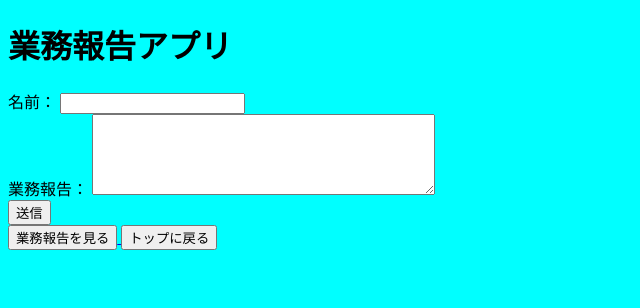
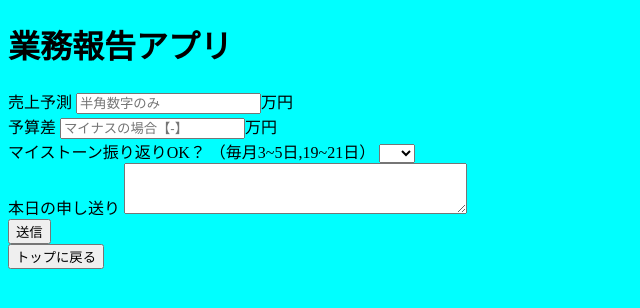
Before and after one commit to hi-me-yu/unit-link, a Flask app: page /form in a window 1280 px wide. Shown: the top 308 px of the page, without its empty margins (0-640 px from the left). Run offline with Flask 3, Linux system fonts and the light colour scheme.

Commit message:
ログイン機能実装前

```diff
--- a/flaskr/main.py
+++ b/flaskr/main.py
@@ -3,30 +3,49 @@ from flask import render_template, request, redirect, url_for, json #HTMLのデ
 import gspread  #gspreadモジュールをインポート
 import os
 from google.oauth2.service_account import Credentials
+from datetime import date, datetime
 
+branch_map = {
+    "127.0.0.1": "c事業所"
+    # 必要に応じて追加
+}
 
-json_file_path = os.environ["GOOGLE_APPLICATION_CREDENTIALS"]
+json_file_path = "spread-sheet-test.json"
 
-scopes = ["https://www.googleapis.com/auth/spreadsheets"]
+scopes = ["https://www.googleapis.com/auth/spreadsheets"] #スコープ：どの範囲でまでその権限・影響を及ばせるか 今回のパターンで行くとスプレッドシートの読み書きが行える
 
+# from_service_account_file関数に引数json_file_path, scopes=scopesを渡すことでクラスメソッドとしてCredentialsクラスに値を渡しインスタンス変数を設定。
+# グーグルアカウントの認証管理をするクラスメソッド
 credentials = Credentials.from_service_account_file(
-    json_file_path, scopes=scopes
-)
+    json_file_path, scopes=scopes)
 
+# authorizeはgspreadモジュールの関数。「この認証情報を使って、スプレッドシートを操作する許可をください！」というリクエストを送る
+# 認証されたらClientを返し、gspread.Clientオブジェクトとしてスプレッドシートの操作オブジェクトとなる
 gc = gspread.authorize(credentials)
 
 spreadsheet_id = "1kSXfl_g3WwopEyGIIvswYzNFwotVqh_g1DPNI31gb_w"
-
 spreadsheet_url = "https://docs.google.com/spreadsheets/d/1kSXfl_g3WwopEyGIIvswYzNFwotVqh_g1DPNI31gb_w/edit?gid=0#gid=0"
-
 sh = gc.open_by_key(spreadsheet_id)
 ws = sh.get_worksheet(0)
-ws.update_acell('A1', 'Hello World')
+
+#   #クラスメソッドで本日の日付と曜日を取得
+today =date.today()
+week = ["（月）", "（火）", "（水）", "（木）", "（金）", "（土）", "（日）"]
+today_str = today.isoformat()#isoformatメソッドで今日の日付を文字列にする
+today_week = week[today.weekday()] #weekdayメソッドは取得した日付の曜日を数字として表す
+today_full = f"{today_str} {today_week}"
 
 @app.route("/") #app.routeはエンドポイントを含めたブラウザを表示させると同時に直後の関数も実行する。関数でＨＴＭＬが設定されているとブラウザ上にＨＴＭＬが表示される
-def index(): #トップ画面が表示される時に使われる関数
-   return render_template(
-       "title.html"
+def index():#トップ画面が表示される時に使われる関数
+    special_days = [3, 4, 5, 19, 20, 21, 22]
+    message = ""
+
+    if today.day in special_days:
+        message = "マイルストーン振り返りの期間です"
+
+    today_with_week = f"{today_str} {today_week}"
+    return render_template(
+       "title.html",message = message,today = today_with_week
    )
 
 @app.route("/form")  #<a href="{{ url_for('form') }}">このコードによってhttp://127.0.0.1:5000/formにアクセス白ってこと
@@ -37,15 +56,63 @@ def form():#http://127.0.0.1:5000/formにアクセスしたらform関数を実
 
 @app.route("/spread", methods=["GET", "POST"])
 #POST:入力データを送る、GET:ページを開く POSTは送る側・貰う側両方設定必要。（GETは貰う側だけでOK)
+
 def spread():
     if request.method == "POST":
         # フォームのデータを取得
         report_data = request.form["report"]
+        revenue_data = request.form["revenue"]
+        budget_data = request.form["budget"]
+        mile_data = request.form["mile"]
 
-        # スプレッドシートに追加
-        ws.update_acell("A1", report_data)
+        # IPアドレスから事業所名を取得
+         #request.headersでHTTPリクエストのヘッダーの情報を取得、get('X-Forwarded-For', None)でヘッダーの中からX-Forwarded-Forを取得
+        forwarded_for = request.headers.get('X-Forwarded-For', None)
+        #リバースプロキシがある場合は上、ない場合はremote_addrを使用してIPアドレスを取得
+        if forwarded_for:
+             #split(',')[0]は文字列に対して引数に指定した所で区切るメソッド（何個もあるIPアドレスの１番目を取得）、.strip()は前後の余分な空白や改行を削除するメソッド
+            user_ip = forwarded_for.split(',')[0].strip()
+        else:
+            user_ip = request.remote_addr
+         # オブジェクト.get(一致を求める値、一致しなかった際に返す値) →オブジェクトに対して第一引数の値が一致するか確認し一致してたらその値を返す、一致してなければ第二引数を返す
+        branch_name = branch_map.get(user_ip, "事業所なし")
 
-        return render_template("exit.html") # 送信後スプレッドシートへ飛ぶ HTMLファイルに飛ばしたいときはrender_template、URLに飛ばしたかったらredirect
+        # 新しい業務報告データ（3行目に挿入する）
+        #各列にフォームから取得して下記リストのデータを入れる
+        new_data = [
+            "",
+            today_full,   # B列: 日付
+            branch_name,  # C列: 事業所名
+            revenue_data + "万円",  # D列: 売上予測
+            budget_data + "万円",   # E列: 予算差
+            mile_data,    # F列: マイルストーンチェック
+            report_data   # G列: 備考
+        ]
+
+         # 3行目に新しいデータを挿入し、既存データを1行ずつ下へずらす （基本）ws.insert_row(データのリスト, 挿入する行の位置)
+        ws.insert_row(new_data, index=3)
+
+         # 予算差がマイナスの場合、E列を赤字にする
+        if "-" in budget_data:
+            ws.format("E3", {
+                "textFormat": {"foregroundColor": {"red": 1, "green": 0, "blue": 0}, "bold": True, "fontSize": 15}
+            })
+
+        # マイルストーン振り返り期間中はB列の日付に色をつける
+        today_day = today.day #today.dayのdayはプロパティ（値だけを取得したい）ので（）はいらない
+        if today_day in [3, 4, 5, 19, 20, 21]: #if today_day == 3 or 4 or 5 or 19 or 20 or 21:この書き方は×or以降”数値”として判断されるから０以外全部tureになる
+            ws.format("B3", {
+                "textFormat": {"foregroundColor": {"red": 0, "green": 0, "blue": 2}, "bold": True, "fontSize": 12}
+            })
+
+        #マイストーンチェックをプルダウン化にする
+        if mile_data == "option2":
+            ws.update_acell(f"F3","〇")
+        else:
+            ws.update_acell(f"F3","")
+
+         # 送信後スプレッドシートへ飛ぶ HTMLファイルに飛ばしたいときはrender_template、URLに飛ばしたかったらredirect
+        return render_template("exit.html")
 
     return render_template("report.html") #GETに対応。spread関数を実行するときにreport.htmlを開く
 
--- a/flaskr/templates/report.html
+++ b/flaskr/templates/report.html
@@ -4,25 +4,38 @@
     <meta charset="UTF-8">
     <meta name="viewport" content="width=device-width, initial-scale=1.0">
     <link rel="stylesheet" href="test.css">
-    <title>Document</title>
+    <title>業務報告</title>
 </head>
 <body>
 <h1>業務報告アプリ</h1>
 
+
 <form action="{{ url_for('spread') }}"method="POST"> <!-- ボタンクリックするとspreadのURLに飛んでいく -->
 
-     <label for = "text">名前：</label> <!-- textなどに名前をつけて、for=でtextなどのidと紐づけることでラベルをクリックすると紐づけたtext入力欄に飛んでいく -->
-    <input  type="text" id="name" name="name"><br> <!-- nameは入力されたテキストに名前をつける -->
 
-    <label for="report">業務報告：</label>
-    <textarea id="report" name="report" rows="5" cols="40"></textarea><br>
+
+     <label for = "revenue">売上予測</label> <!-- textなどに名前をつけて、for=でtextなどのidと紐づけることでラベルをクリックすると紐づけたtext入力欄に飛んでいく -->
+     <input type="text" id="revenue" name="revenue" placeholder="半角数字のみ" pattern="^-?[0-9]+$" title="半角数字とハイフンのみ" required>万円<br> <!-- nameは入力されたテキストに名前をつける -->
+
+     <label for = "budget">予算差</label> <!-- textなどに名前をつけて、for=でtextなどのidと紐づけることでラベルをクリックすると紐づけたtext入力欄に飛んでいく -->
+     <input type="text" id="budget" name="budget" placeholder="マイナスの場合【-】" pattern="^-?[0-9]+$" title="半角数字とハイフンのみ" required>万円<br> <!-- nameは入力されたテキストに名前をつける -->
+
+
+    <label for="mile">マイストーン振り返りOK？
+        （毎月3~5日,19~21日）</label>
+       <select id="mile" name="mile">
+          <option value="option1"> </option>
+          <option value="option2">〇</option>
+    </select>
+    <br>
+
+    <label for="report">本日の申し送り</label>
+    <textarea id="report"  name="report" rows="3" cols="40"></textarea><br>
 
 
     <button type="submit">送信</button>
 </form>
-<a href="{{ url_for('spread_link') }}">
-    <button>業務報告を見る</button>
-</a>
+
 <a href="{{ url_for('index') }}">
     <button>トップに戻る</button>
 </a>
```
Also changed, not shown: flaskr/templates/exit.html (+5 -3 lines), flaskr/templates/title.html (+10 -3 lines).
